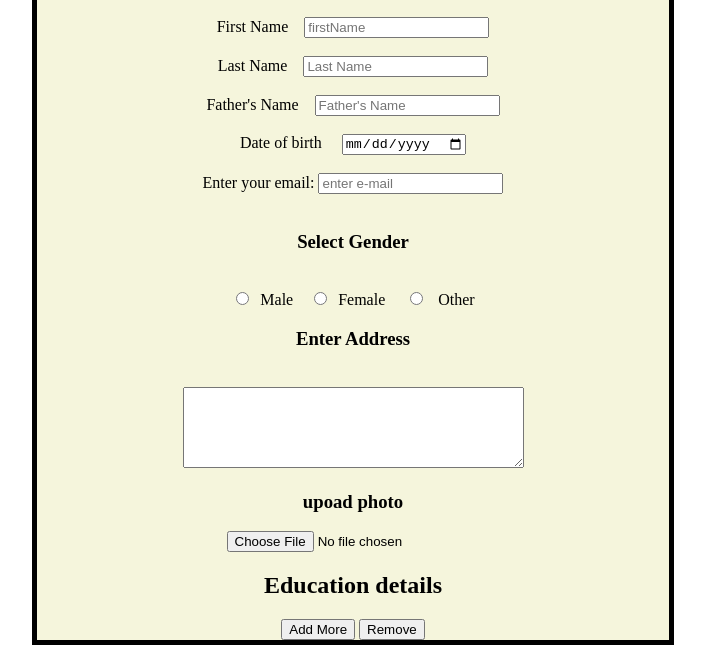
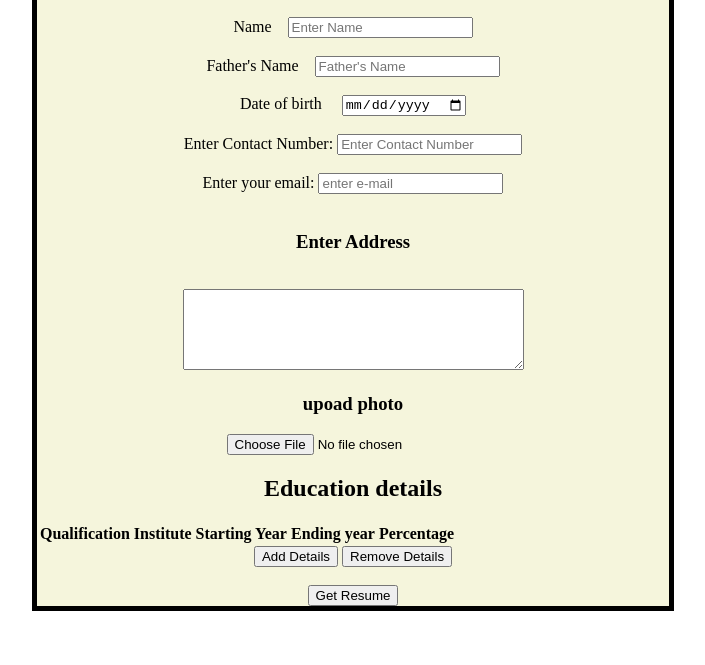
Before and after one commit to shivamnerwal1998/javaScript_Notes, a plain HTML site: page index.html in a window 1280 px wide. Shown: the part 135-800 px from the top of the page, without its empty margins (287-992 px from the left). Drawn offline with Linux system fonts and the light colour scheme.

Commit message:
education details updated again

```diff
--- a/index.html
+++ b/index.html
@@ -1,62 +1,88 @@
 <!DOCTYPE html>
 <html lang="en">
+
 <head>
   <meta charset="UTF-8">
   <meta name="viewport" content="width=<device-width>, initial-scale=1.0">
   <title>Resume</title>
   <link rel="stylesheet" type="text/css" href="resume.css">
+  <script src="https://cdnjs.cloudflare.com/ajax/libs/jspdf/1.3.2/jspdf.min.js"></script>
 
 </head>
+
 <body>
   <h1 id="subt"><i>Create your Resume</i></h1>
 
   <div id="container">
     <h2 id="header">personal Details</h2>
-      <label for="firstName">First Name </label> &nbsp;&nbsp;
-      <input type="text" name="firstName" placeholder="firstName">
+    <label for="Name">Name </label> &nbsp;&nbsp;
+    <input type="text" name="Name" id="name" placeholder="Enter Name">
     <br>
     <br>
-      <label for="firstName">Last Name </label> &nbsp;&nbsp;
-      <input type="text" name="LastName" placeholder="Last Name"></input>
+    <label for="father'sname">Father's Name</label> &nbsp;&nbsp;
+    <input type="text" name="father'sName" id="fName" placeholder="Father's Name"></input>
+    <br>
+    <br>
+    <label for="dob">Date of birth</label> &nbsp; &nbsp;
+    <input type="date" name="dob" id="dob"></input>
+    <br>
+    <br>
+    <label for="contactNumber">Enter Contact Number:</label>
+    <input type="tel" name="contactNumber" id="cont"  placeholder="Enter Contact Number">
+    <br>
+    <br>
+    <label for="email">Enter your email:</label>
+    <input type="email" name="email" id="Email" placeholder="enter e-mail">
     <br>
     <br>
 
-      <label for="father'sname">Father's Name</label> &nbsp;&nbsp;
-      <input type="text" name="father'sName" placeholder="Father's Name"></input>
-      <br>
-      <br>
-      <label for="dob">Date of birth</label> &nbsp; &nbsp;
-      <input type="date" name="dob"></input>
-      <br>
-      <br>
-      <label for="email">Enter your email:</label>
-       <input type="email"  name="email" placeholder="enter e-mail">
-      <br>
-      <br>
-      <label for="gender"><h3>Select Gender</h3></label><br>
-      <input type="radio" id="male" name="gender" value="male">&nbsp;
-      <label for="male">Male</label>&nbsp; &nbsp;
-      <input type="radio" id="female" name="gender" value="female">&nbsp;
-      <label for="female">Female</label> &nbsp; &nbsp;
-      <input type="radio" id="other" name="gender" value="other"> &nbsp;
-      <label for="other">Other</label><br>
     <h3>Enter Address</h3><br>
-      <textarea name="address" rows="5" cols="40" >
+    <textarea name="address" rows="5" cols="40" id="area">
       </textarea>
     <h3>upoad photo </h3>
     <input type="file" name="image" accept="image/*"></input>
+
+
+
     <h2> Education details </h2>
-      <div id="educationDetails">
-        <button id="button" onclick="createMore(id)">Add More</button>
-        <button id="button2" onclick="remove()"> Remove </button>
+    <table id = "education">
+      <tr>
+        <th>
+          Qualification
+        </th>
+        <th>
+          Institute
+        </th>
+        <th>
+          Starting Year
+        </th>
+        <th>
+          Ending year
+        </th>
+        <th>
+          Percentage
+        </th>
+      </tr>
+    </table>
+    <button onclick="addDetails()"> Add Details</button>
+    <button onclick="removeDetails()">Remove Details</button>
     <br>
+    <br>
+
+    <button type="button" onclick="downloadPdf()">
+      Get Resume
+   </button>
+
 
 </div>
 
-    </div>
+</body>
+<script src="resume.js"></script>
 
 
 
-</body>
-<script src="resume.js"></script>
+
+
+ <script src="this file path/jspdf.plugin.autotable.js"></script>
+
 </html>
```
Lines whose indentation alone changed are shown as unchanged.
